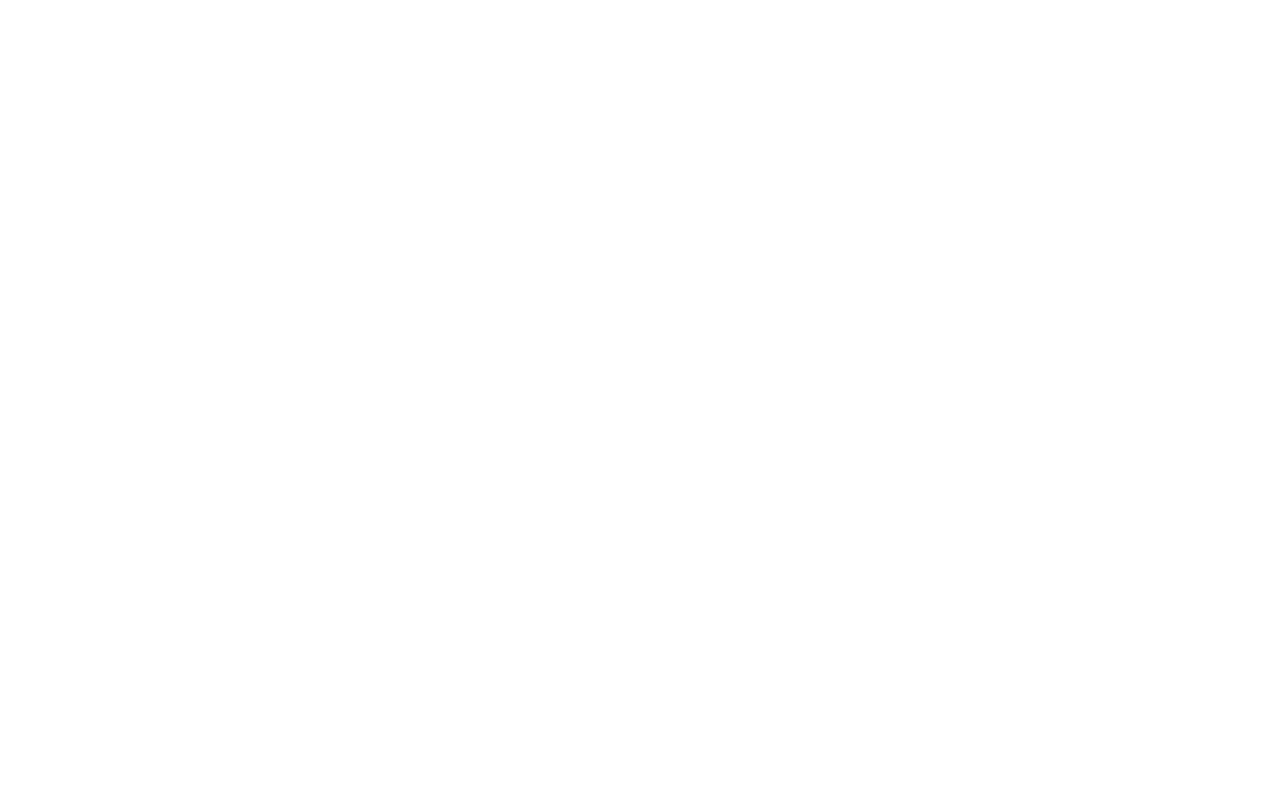
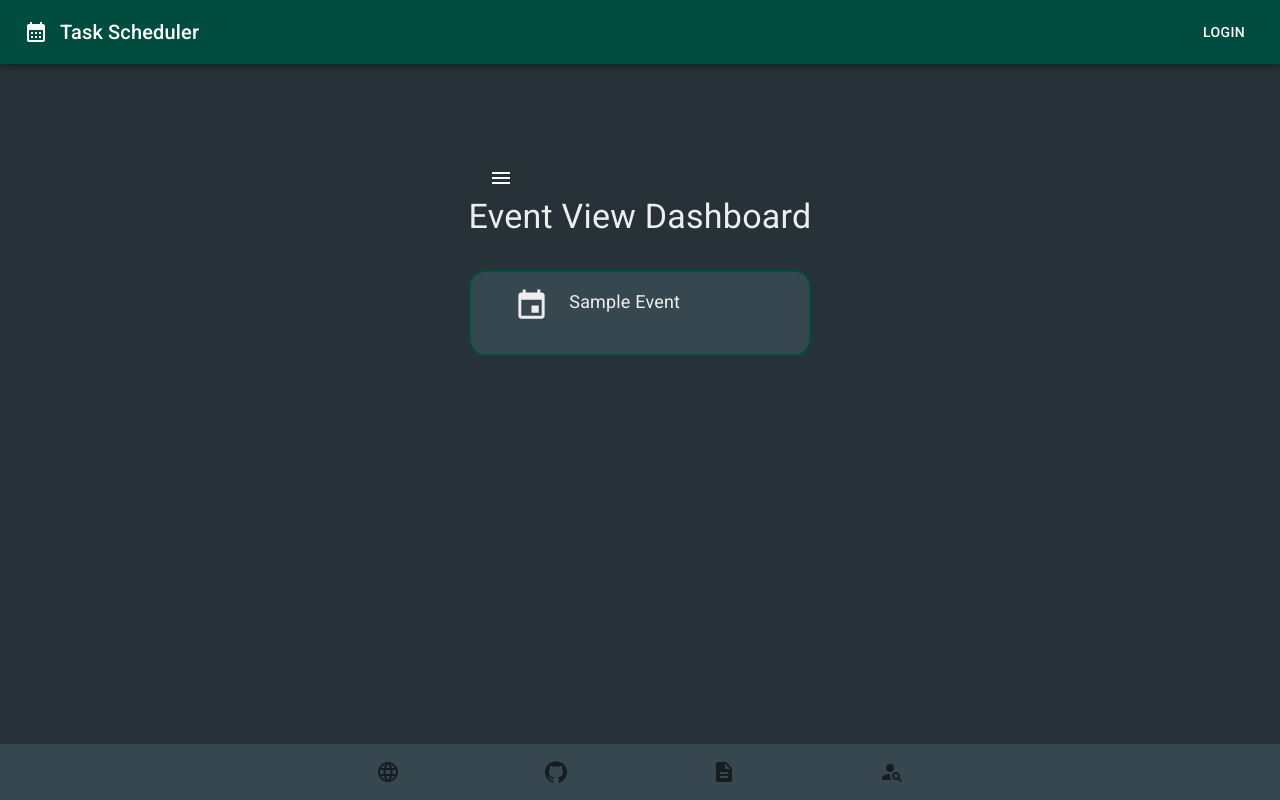
Before and after one commit to woodstock-dev/events-q2-2023, a React (Vite) app: page /eventList in a window 1280 px wide. Before the commit this address had no page. Built offline with nearby package versions, Linux system fonts and the light colour scheme.

Commit message:
eventlist page created. mui drawer component added as siderbar nav

```diff
--- a/src/App.tsx
+++ b/src/App.tsx
@@ -3,12 +3,13 @@
 import AddEvents from './pages/addEvents';
 import Header from './components/header';
 import Footer from './components/footer';
+import EventList from './pages/eventList';
 
+import { CssBaseline } from '@mui/material';
 import { Box } from '@mui/material';
 /**Localization provider and adapter for date component library */
 import { LocalizationProvider } from '@mui/x-date-pickers';
 import { AdapterDayjs } from '@mui/x-date-pickers/AdapterDayjs';
-import { Container } from 'react-dom';
 
 /**
  * TODO: useNavigate() hook
@@ -17,10 +18,12 @@
 function App() {
   return (
     <LocalizationProvider dateAdapter={AdapterDayjs}>
+      <CssBaseline />
       <Routes>
         <Route path='/' element={<Layout />}>
           <Route index element={<Login />}></Route>
           <Route path='/addEvents' element={<AddEvents />}></Route>
+          <Route path='/eventList' element={<EventList />}></Route>
         </Route>
       </Routes>
     </LocalizationProvider>
--- /dev/null
+++ b/src/components/dashMenu.tsx
@@ -0,0 +1,108 @@
+// Copyright 2023 YOUR NAME HERE
+//
+// Licensed under the Apache License, Version 2.0 (the "License");
+// you may not use this file except in compliance with the License.
+// You may obtain a copy of the License at
+//
+//     http://www.apache.org/licenses/LICENSE-2.0
+//
+// Unless required by applicable law or agreed to in writing, software
+// distributed under the License is distributed on an "AS IS" BASIS,
+// WITHOUT WARRANTIES OR CONDITIONS OF ANY KIND, either express or implied.
+// See the License for the specific language governing permissions and
+// limitations under the License.
+import * as React from 'react';
+import Box from '@mui/material/Box';
+import Drawer from '@mui/material/Drawer';
+import Button from '@mui/material/Button';
+import List from '@mui/material/List';
+import Divider from '@mui/material/Divider';
+import ListItem from '@mui/material/ListItem';
+import ListItemButton from '@mui/material/ListItemButton';
+import ListItemIcon from '@mui/material/ListItemIcon';
+import ListItemText from '@mui/material/ListItemText';
+import InboxIcon from '@mui/icons-material/MoveToInbox';
+import MailIcon from '@mui/icons-material/Mail';
+import MenuIcon from '@mui/icons-material/Menu';
+type Anchor = 'top' | 'left' | 'bottom' | 'right';
+
+export default function DashMenu() {
+  const [state, setState] = React.useState({
+    left: false,
+  });
+
+  const toggleDrawer =
+    (anchor: Anchor, open: boolean) =>
+    (event: React.KeyboardEvent | React.MouseEvent) => {
+      if (
+        event.type === 'keydown' &&
+        ((event as React.KeyboardEvent).key === 'Tab' ||
+          (event as React.KeyboardEvent).key === 'Shift')
+      ) {
+        return;
+      }
+
+      setState({ ...state, [anchor]: open });
+    };
+
+  const list = (anchor: Anchor) => (
+    <Box
+      sx={{ width: anchor === 'top' || anchor === 'bottom' ? 'auto' : 250 }}
+      role='presentation'
+      onClick={toggleDrawer(anchor, false)}
+      onKeyDown={toggleDrawer(anchor, false)}
+    >
+      <List>
+        {['Inbox', 'Starred', 'Send email', 'Drafts'].map((text, index) => (
+          <ListItem key={text} disablePadding>
+            <ListItemButton>
+              <ListItemIcon>
+                {index % 2 === 0 ? <InboxIcon /> : <MailIcon />}
+              </ListItemIcon>
+              <ListItemText primary={text} />
+            </ListItemButton>
+          </ListItem>
+        ))}
+      </List>
+      <Divider />
+      <List>
+        {['All mail', 'Trash', 'Spam'].map((text, index) => (
+          <ListItem key={text} disablePadding>
+            <ListItemButton>
+              <ListItemIcon>
+                {index % 2 === 0 ? <InboxIcon /> : <MailIcon />}
+              </ListItemIcon>
+              <ListItemText primary={text} />
+            </ListItemButton>
+          </ListItem>
+        ))}
+      </List>
+    </Box>
+  );
+
+  return (
+    <div>
+      {(['left'] as const).map((anchor) => (
+        <React.Fragment key={anchor}>
+          <Button
+            onClick={toggleDrawer(anchor, true)}
+            sx={{
+              position: 'sticky',
+              left: 200,
+              color: 'white',
+            }}
+          >
+            <MenuIcon />
+          </Button>
+          <Drawer
+            anchor={anchor}
+            open={state[anchor]}
+            onClose={toggleDrawer(anchor, false)}
+          >
+            {list(anchor)}
+          </Drawer>
+        </React.Fragment>
+      ))}
+    </div>
+  );
+}
--- /dev/null
+++ b/src/components/eventCard.tsx
@@ -0,0 +1,65 @@
+// Copyright 2023 YOUR NAME HERE
+//
+// Licensed under the Apache License, Version 2.0 (the "License");
+// you may not use this file except in compliance with the License.
+// You may obtain a copy of the License at
+//
+//     http://www.apache.org/licenses/LICENSE-2.0
+//
+// Unless required by applicable law or agreed to in writing, software
+// distributed under the License is distributed on an "AS IS" BASIS,
+// WITHOUT WARRANTIES OR CONDITIONS OF ANY KIND, either express or implied.
+// See the License for the specific language governing permissions and
+// limitations under the License.
+import { Card } from '@mui/material';
+import { CardContent } from '@mui/material';
+import { Typography } from '@mui/material';
+import { Box } from '@mui/material';
+import { CalendarIcon } from '@mui/x-date-pickers';
+import { Grid } from '@mui/material';
+
+const EventCard = () => {
+  return (
+    <Box
+      sx={{
+        minWidth: 300,
+      }}
+    >
+      <Card
+        variant='outlined'
+        sx={{
+          border: '2px solid #004d40',
+          borderRadius: '16px',
+        }}
+      >
+        <CardContent>
+          <Grid
+            container
+            rowSpacing={1}
+            columnSpacing={{ xs: 1, sm: 2, md: 3 }}
+            sx={{ justifyContent: 'center' }}
+          >
+            <Grid item xs={2} sx={{}}>
+              <CalendarIcon fontSize='large' />
+            </Grid>
+            <Grid
+              item
+              xs={8}
+              sx={{
+                display: 'flex',
+              }}
+            >
+              <Typography sx={{ fontSize: 18 }} color='' gutterBottom>
+                Sample Event
+              </Typography>
+            </Grid>
+          </Grid>
+
+          <Grid container></Grid>
+        </CardContent>
+      </Card>
+    </Box>
+  );
+};
+
+export default EventCard;
--- a/src/mainTheme.tsx
+++ b/src/mainTheme.tsx
@@ -16,14 +16,19 @@
 
 export const mainTheme: ThemeOptions = {
   palette: {
-    mode: 'dark',
-
+    mode: 'light',
     primary: {
-      main: '#3f51b5',
+      main: '#004d40',
     },
-
+    secondary: {
+      main: '#9c27b0',
+    },
     background: {
-      default: '#1f304c',
+      default: '#263238',
+      paper: '#37474f',
+    },
+    text: {
+      primary: '#eee',
     },
   },
 };
--- a/src/pages/addEvents.tsx
+++ b/src/pages/addEvents.tsx
@@ -36,7 +36,7 @@
         Create An Event
       </Typography>
 
-      <Grid container direction='row' spacing={1}>
+      <Grid container direction='row' spacing={2}>
         <Grid item xs={6}>
           <DatePicker />
         </Grid>
--- a/src/pages/eventList.tsx
+++ b/src/pages/eventList.tsx
@@ -11,12 +11,25 @@
 // WITHOUT WARRANTIES OR CONDITIONS OF ANY KIND, either express or implied.
 // See the License for the specific language governing permissions and
 // limitations under the License.
+import EventCard from '../components/eventCard';
+import { Typography } from '@mui/material';
+import DashMenu from '../components/dashMenu';
 const EventList = () => {
   return (
     <div>
+      <DashMenu />
+      <Typography
+        variant='h4'
+        color=''
+        sx={{
+          mb: 4,
+        }}
+      >
+        Event View Dashboard
+      </Typography>
+      <EventCard />
+    </div>
+  );
+};
 
-    </div>
-  )
-}
-
-export default EventList
+export default EventList;
```
